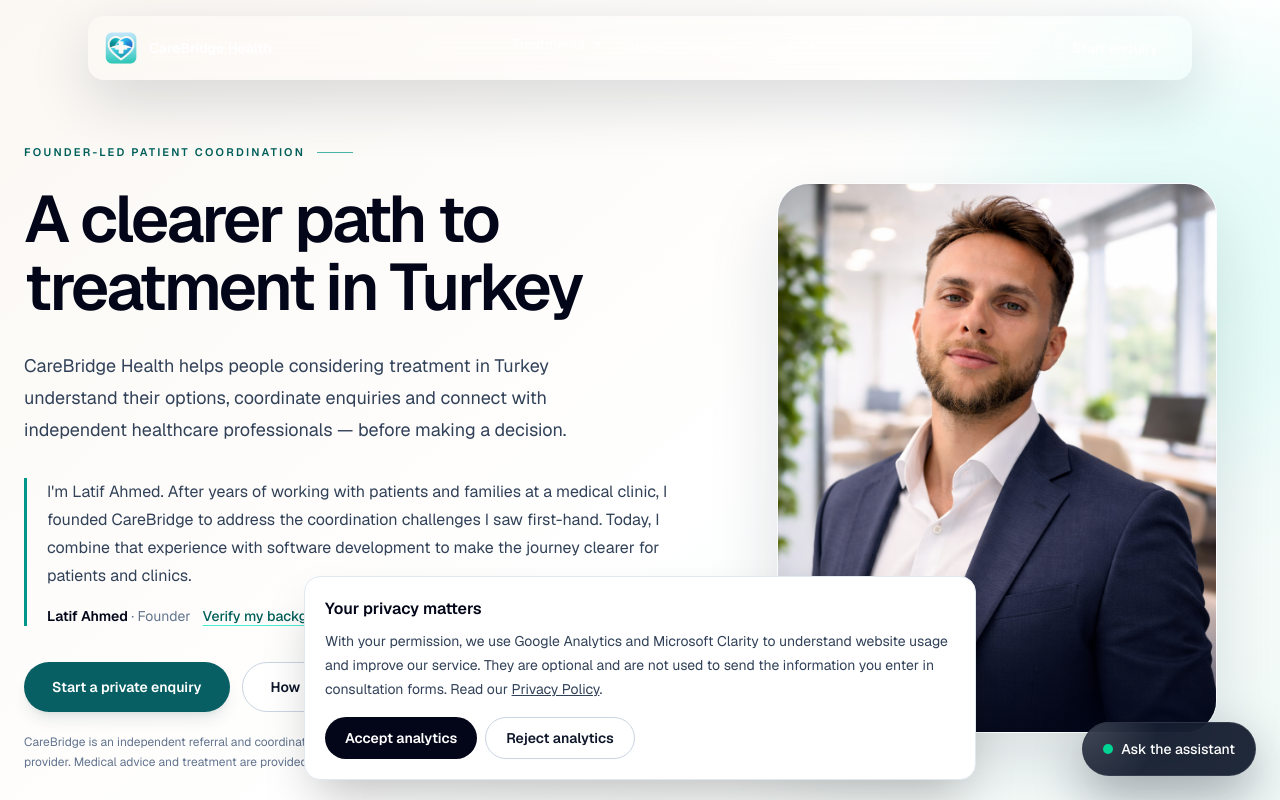
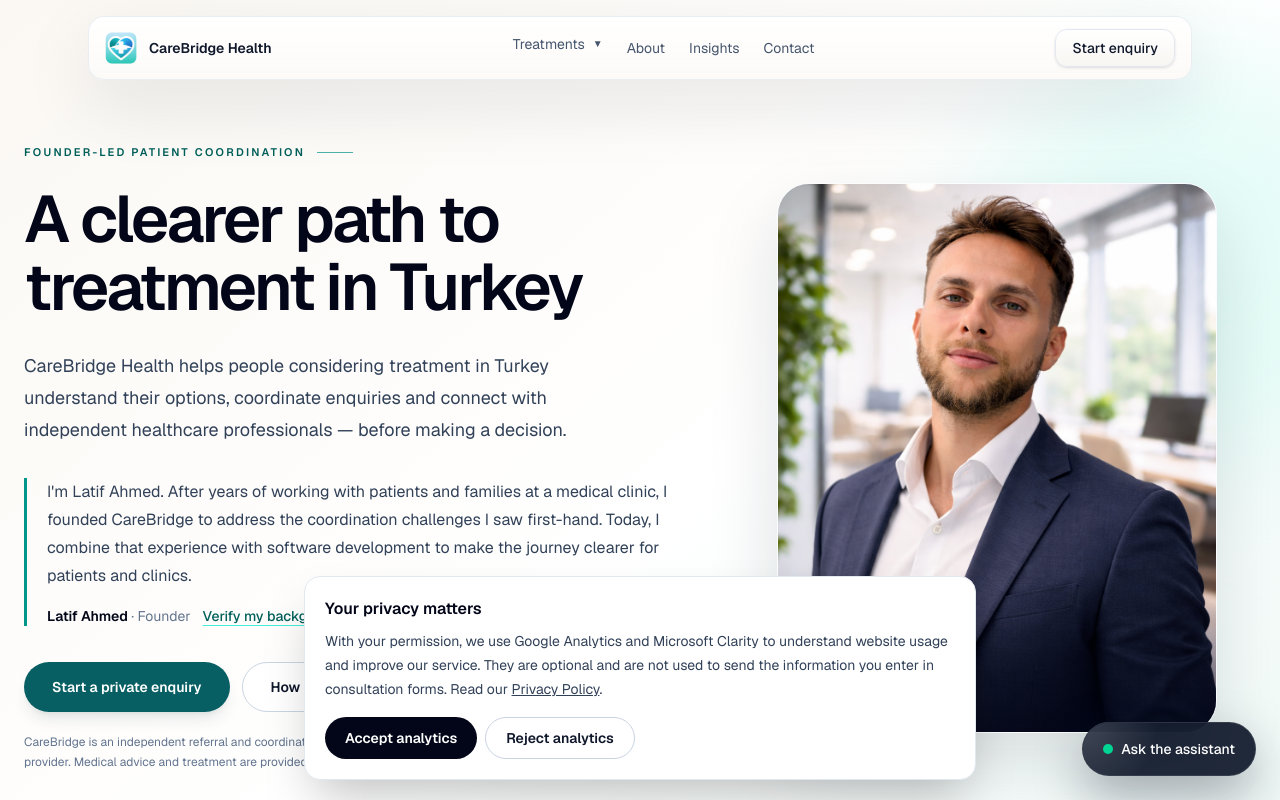
Before and after one commit to LyatifAhmed/carebridgehealth, a Next.js app: page / in a window 1280 px wide. Shown: the top 800 px of the page. Built offline with nearby package versions, Linux system fonts and the light colour scheme.

Commit message:
Keep navbar dark-on-light for high contrast over new founder hero

```diff
--- a/app/components/Navbar.tsx
+++ b/app/components/Navbar.tsx
@@ -3,7 +3,6 @@
 import { useEffect, useState } from "react";
 import Image from "next/image";
 import Link from "next/link";
-import { usePathname } from "next/navigation";
 
 const treatmentLinks = [
   {
@@ -49,8 +48,6 @@ const treatmentLinks = [
 ];
 
 export default function Navbar() {
-  const pathname = usePathname();
-  const isHome = pathname === "/";
 
   const [scrolled, setScrolled] = useState(false);
   const [treatmentsOpen, setTreatmentsOpen] = useState(false);
@@ -96,7 +93,8 @@ export default function Navbar() {
     setTreatmentsOpen(false);
   }
 
-  const solidNavbar = !isHome || scrolled;
+  // The home hero now uses a light background; retain readable dark navigation at every scroll position.
+  const solidNavbar = true;
 
   const shellClasses = solidNavbar
     ? "border border-slate-200/70 bg-[linear-gradient(180deg,rgba(255,255,255,0.96)_0%,rgba(252,250,247,0.94)_100%)] shadow-[0_24px_70px_rgba(15,23,42,0.10)] backdrop-blur-2xl"
```
